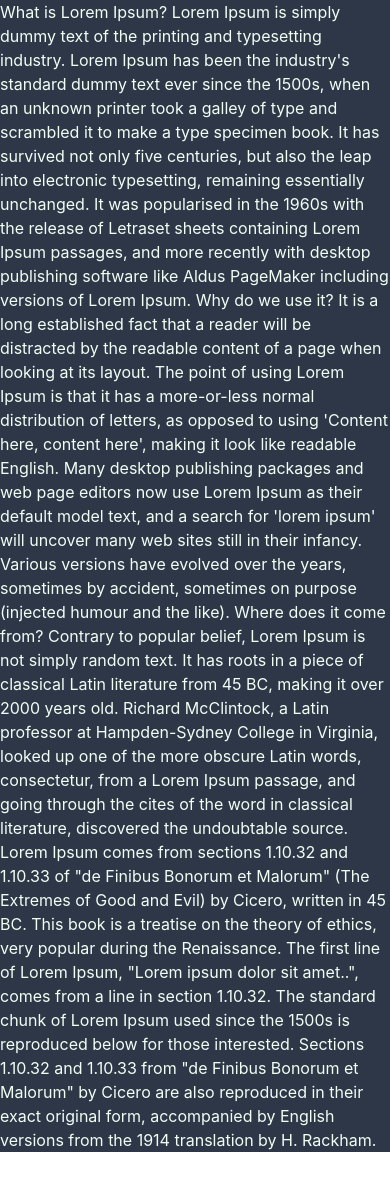
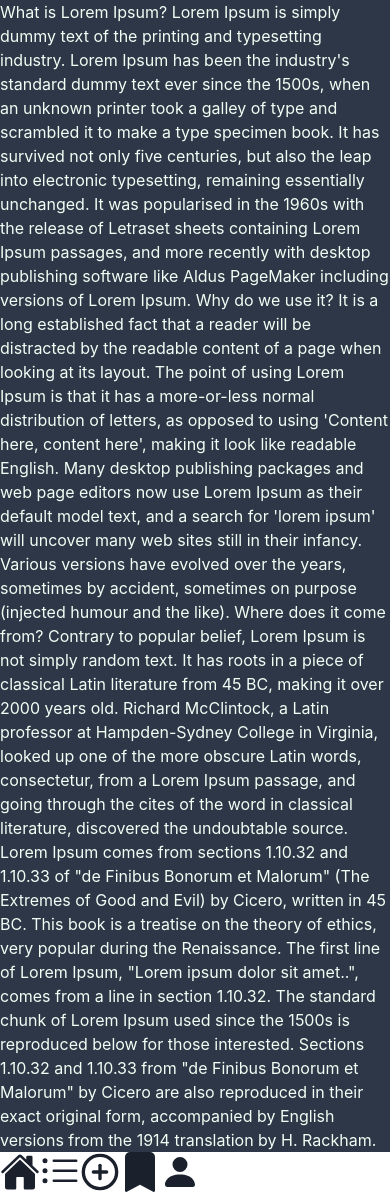
Before and after one commit to ReactMasteryNutrition/nu3menu, a React (Create React App) app: page / in a window 390 px wide. Before the commit the page ends 1152 px from the top, so only its background shows below. Built offline with nearby package versions, Linux system fonts and the light colour scheme.

Commit message:
footerMobile

```diff
--- a/src/component/footerMobile.js
+++ b/src/component/footerMobile.js
@@ -1,9 +1,24 @@
 import React from "react";
+import { IconButton } from "@chakra-ui/react";
+import {  BsListUl,  BsFillBookmarkFill, BsFillPersonFill} from 'react-icons/bs'
+import { IoHome} from 'react-icons/io5'
+import {  FiPlusCircle} from 'react-icons/fi'
 
-const FooterMobile = () =>{
-    return(
-        <>
-        </>
+const FooterMobile = () => {
+
+    const nameIcon = [<IoHome/>, <BsListUl/>, <FiPlusCircle/>, <BsFillBookmarkFill/>, <BsFillPersonFill/> ]
+    return (
+
+        <div>
+           { nameIcon.map((nom)=> <IconButton
+                variant='ghost'
+                colorScheme={'green.400'}
+                aria-label='Call Sage'
+                fontSize='40px'
+                icon={nom}
+            />
+            )}
+        </div>
     )
 }
 
```
